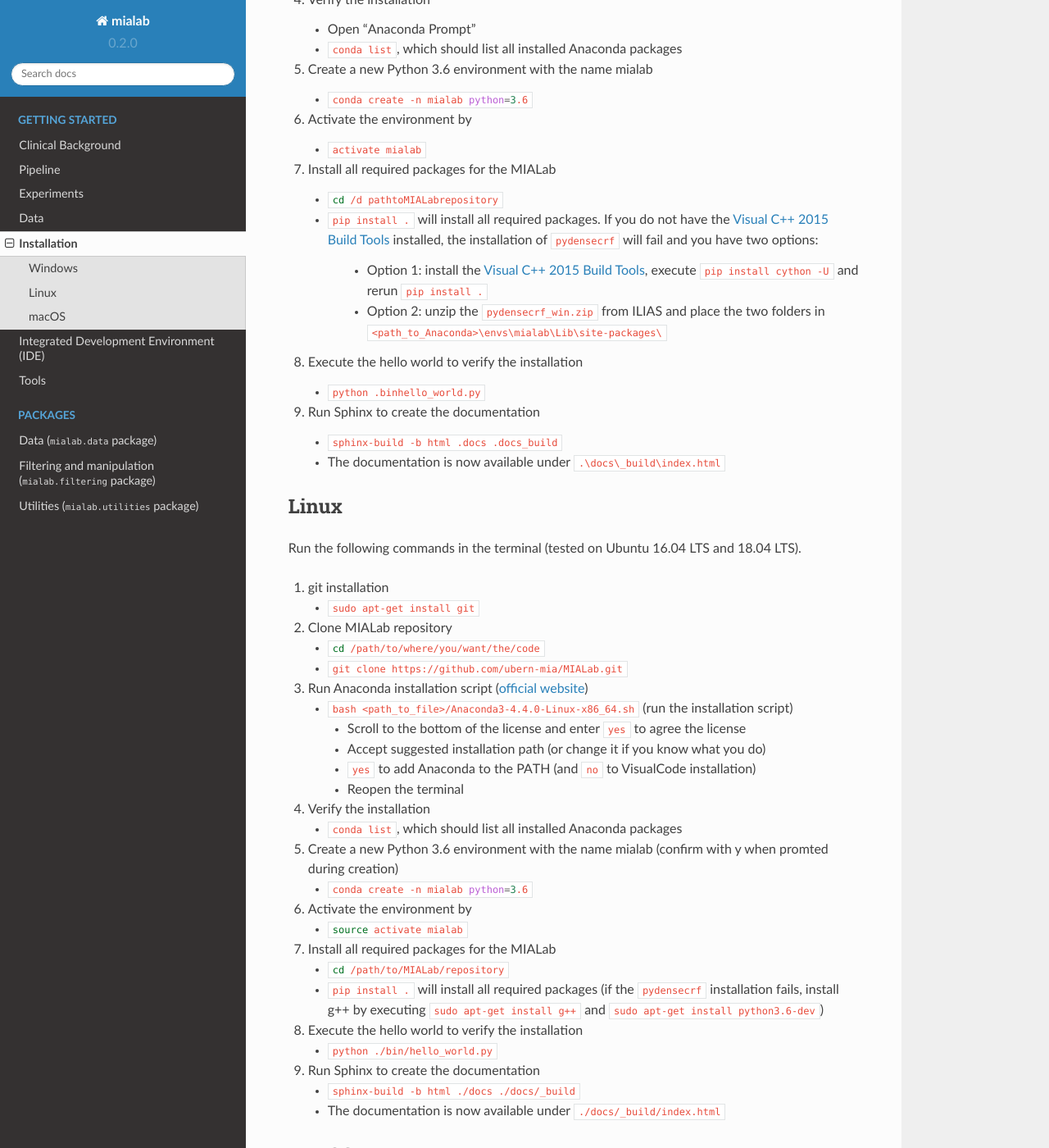
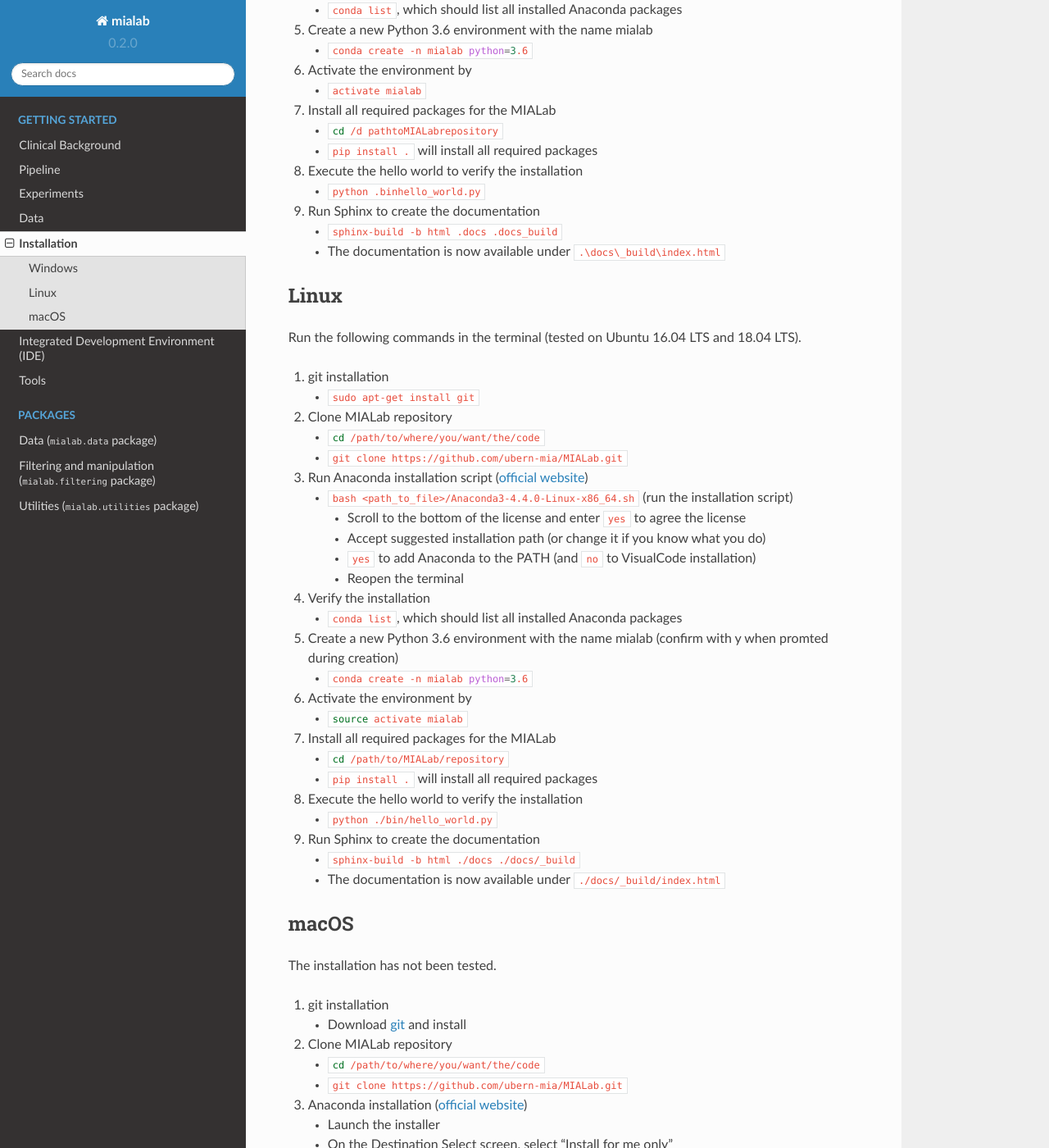
Before and after one commit to ubern-mia/MIALab, a Sphinx documentation site: the page built from docs/installation.rst, in a window 1280 px wide and 1400 px high, scrolled down 770 px. Shown: the whole window at 82% size. Built offline with Sphinx 7.4.7 and the Read the Docs theme 2.0.0, drawn with Linux system fonts in a browser that asks for light colours; formulas are drawn with MathJax 3.

Commit message:
doc(installation): remove crf installation description

```diff
--- a/docs/installation.rst
+++ b/docs/installation.rst
@@ -46,10 +46,7 @@ The installation has been tested on Windows 10.
 #. Install all required packages for the MIALab
 
    - :bash:`cd /d \path\to\MIALab\repository`
-   - :bash:`pip install .` will install all required packages. If you do not have the `Visual C++ 2015 Build Tools <http://landinghub.visualstudio.com/visual-cpp-build-tools>`_ installed, the installation of ``pydensecrf`` will fail and you have two options:
-
-      - Option 1: install the `Visual C++ 2015 Build Tools <http://landinghub.visualstudio.com/visual-cpp-build-tools>`_, execute :bash:`pip install cython -U` and rerun :bash:`pip install .`
-      - Option 2: unzip the ``pydensecrf_win.zip`` from ILIAS and place the two folders in ``<path_to_Anaconda>\envs\mialab\Lib\site-packages\``
+   - :bash:`pip install .` will install all required packages
 
 #. Execute the hello world to verify the installation
 
@@ -97,7 +94,7 @@ Run the following commands in the terminal (tested on Ubuntu 16.04 LTS and 18.04
 #. Install all required packages for the MIALab
 
    - :bash:`cd /path/to/MIALab/repository`
-   - :bash:`pip install .` will install all required packages (if the ``pydensecrf`` installation fails, install g++ by executing ``sudo apt-get install g++`` and ``sudo apt-get install python3.6-dev``)
+   - :bash:`pip install .` will install all required packages
 
 #. Execute the hello world to verify the installation
 
```
